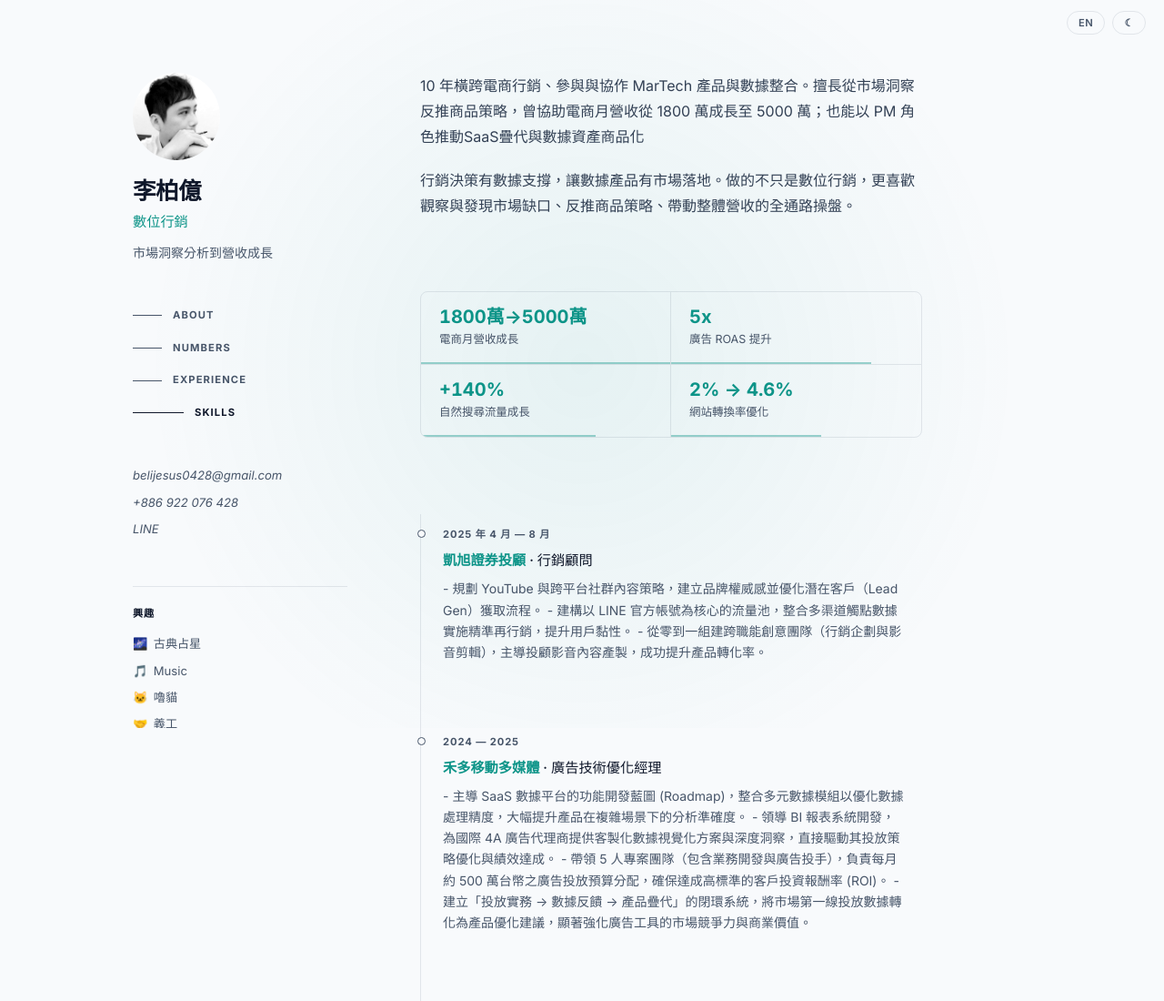
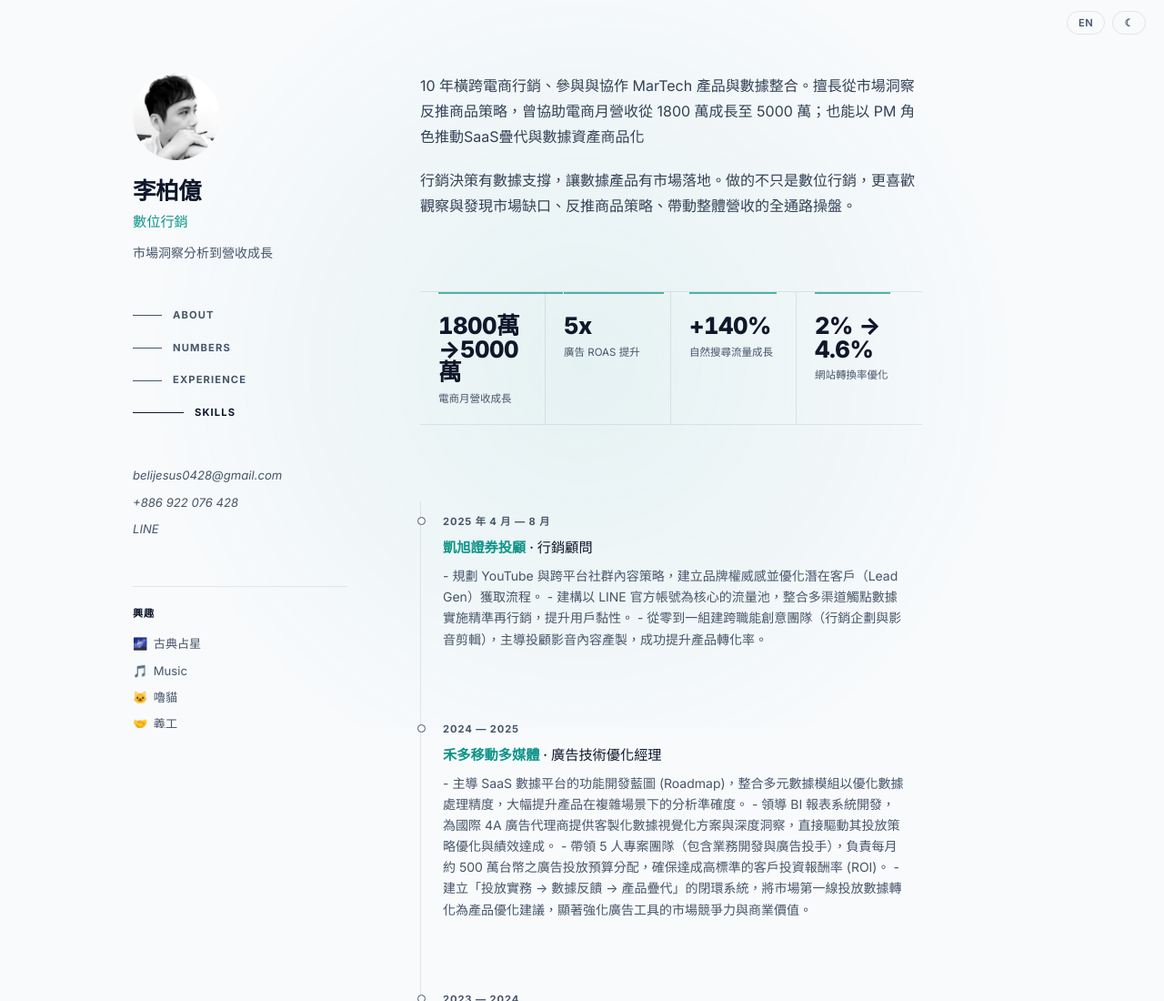
Before and after one commit to boyi-lee/resume, a plain HTML site: page index.html in a window 1280 px wide. Shown: the top 1100 px of the page at 91% size. Drawn offline with Linux system fonts and the light colour scheme.

Commit message:
Add files via upload

```diff
--- a/style.css
+++ b/style.css
@@ -211,28 +211,44 @@ a{color:inherit;text-decoration:none;}
 .about-text p{margin-bottom:1.25rem;}
 .about-text p:last-child{margin-bottom:0;}
 
-/* ── Numbers — compact inline ── */
+/* ── Numbers — horizontal 4-column strip ── */
 .numbers-strip{
-  display:grid;grid-template-columns:1fr 1fr;
-  gap:0;border:1px solid var(--border);border-radius:var(--radius);
-  overflow:hidden;margin-top:1.25rem;
+  display:grid;
+  grid-template-columns:repeat(4,1fr);
+  gap:0;
+  margin-top:1.5rem;
+  border-top:1px solid var(--border);
+  border-bottom:1px solid var(--border);
+}
+@media(max-width:640px){
+  .numbers-strip{ grid-template-columns:repeat(2,1fr); }
 }
 .num-cell{
-  padding:1rem 1.25rem;position:relative;
+  padding:1.5rem 1.25rem 1.25rem;
+  position:relative;
+  border-right:1px solid var(--border);
   transition:background .2s;
 }
-.num-cell:hover{background:var(--accent2);}
-.num-cell:nth-child(1),.num-cell:nth-child(2){border-bottom:1px solid var(--border);}
-.num-cell:nth-child(odd){border-right:1px solid var(--border);}
-.num-val{font-size:1.25rem;font-weight:700;color:var(--accent);line-height:1.1;margin-bottom:.2rem;font-variant-numeric:tabular-nums;}
-.num-label{font-size:.78rem;color:var(--text);}
-
-/* chart bar (visual) */
+.num-cell:last-child{ border-right:none; }
+.num-cell:hover{ background:rgba(45,212,191,.04); }
+.num-val{
+  font-size:1.6rem;font-weight:800;
+  color:var(--heading);
+  line-height:1;margin-bottom:.5rem;
+  font-variant-numeric:tabular-nums;
+  letter-spacing:-.02em;
+}
+.num-label{
+  font-size:.72rem;color:var(--text);
+  line-height:1.4;
+}
+/* accent 頂線，對齊數字寬度 */
 .num-bar{
-  position:absolute;bottom:0;left:0;height:2px;background:var(--accent);opacity:.4;
+  position:absolute;top:0;left:1.25rem;
+  height:2px;background:var(--accent);opacity:.7;
   transition:opacity .2s;
 }
-.num-cell:hover .num-bar{opacity:.8;}
+.num-cell:hover .num-bar{ opacity:1; }
 
 /* ── Timeline / Experience ── */
 .timeline{position:relative;padding-left:1.5rem;}
```
